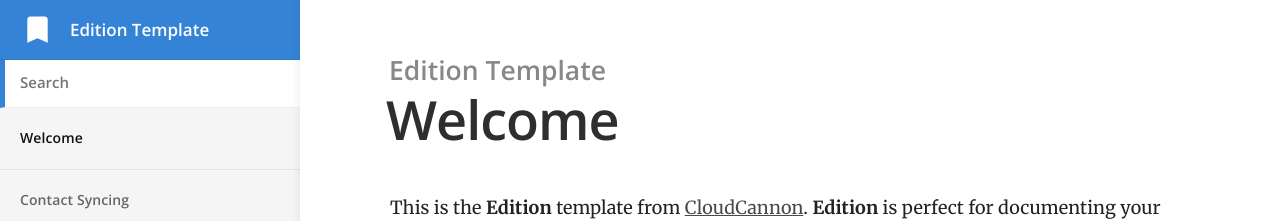
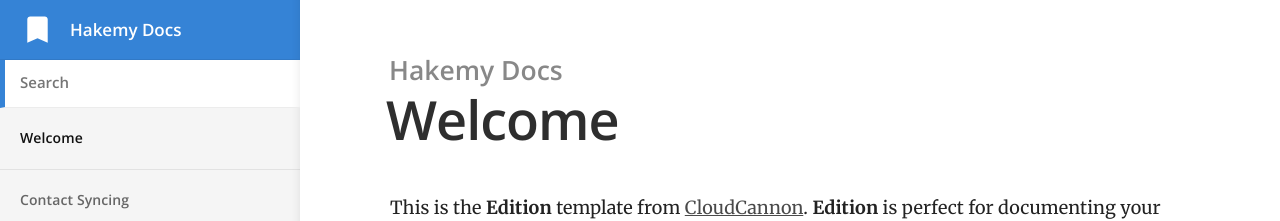
Before and after one commit to hanyakita-group/hakemy-docs, a Jekyll site: the page built from index.md, in a window 1280 px wide. Shown: the top 221 px of the page. Built offline with Jekyll 4.4.1, drawn with Linux system fonts in a browser that asks for light colours.

Commit message:
Update _config.yml

```diff
--- a/_config.yml
+++ b/_config.yml
@@ -1,9 +1,9 @@
 # ----
 # Site
 
-title: Edition Template
+title: Hakemy Docs
 url: "https://long-pig.cloudvent.net"
-baseurl:
+baseurl: "https://hanyakita-group.github.io/hakemy-docs/"
 google_analytics_key:
 show_full_navigation: true
 
@@ -11,13 +11,13 @@ show_full_navigation: true
 logo: /siteicon.png
 description: Product documentation template for Jekyll.
 author:
-  name:
-  email:
+  name: Hisam
+  email: hisamcode@gmail.com
   twitter: # twitter username without the @ symbol
 social:
-  name: Edition Template
+  name: Hakemy Docs
   links:
-    - https://github.com/CloudCannon/edition-jekyll-template
+    - https://hanyakita-group.github.io/hakemy-docs
 
 # -----
 # Build
```
